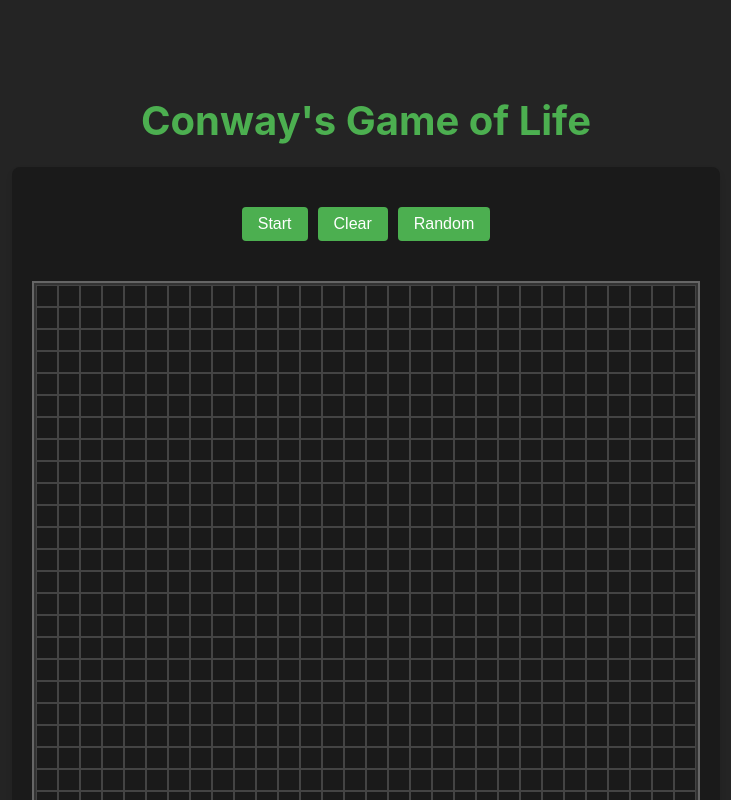
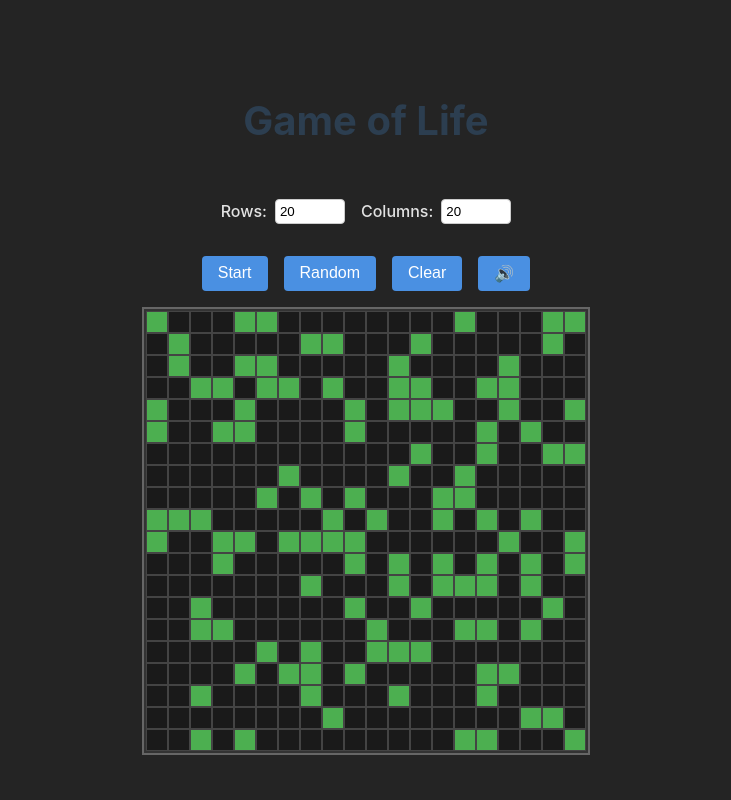
Before and after one commit to andrembpontes/game-of-life, a React (Vite) app: page / in a window 1280 px wide. Shown: the top 800 px of the page, without its empty margins (274-1005 px from the left). Built offline with nearby package versions, Linux system fonts and the light colour scheme.

Commit message:
add custom grid, sound effects

```diff
--- a/src/App.css
+++ b/src/App.css
@@ -1,5 +1,5 @@
 .app {
-  max-width: 1280px;
+  max-width: 1200px;
   margin: 0 auto;
   padding: 2rem;
   text-align: center;
@@ -8,10 +8,10 @@
   align-items: center;
 }
 
-h1 {
+.app h1 {
   font-size: 2.5em;
-  margin-bottom: 1rem;
-  color: #4CAF50;
+  margin-bottom: 2rem;
+  color: #2c3e50;
 }
 
 .game-container {
@@ -24,3 +24,18 @@ h1 {
   border-radius: 8px;
   box-shadow: 0 4px 6px rgba(0, 0, 0, 0.1);
 }
+
+@media (max-width: 768px) {
+  .app {
+    padding: 1rem;
+  }
+
+  .game-controls {
+    flex-wrap: wrap;
+  }
+
+  .grid-size-controls {
+    flex-direction: column;
+    align-items: center;
+  }
+}
--- a/src/App.jsx
+++ b/src/App.jsx
@@ -1,69 +1,108 @@
-import { useState, useCallback, useRef } from 'react'
-import GameGrid from './components/GameGrid'
-import GameControls from './components/GameControls'
-import { calculateNextGeneration, generateRandomGrid } from './utils/gameLogic'
-import './App.css'
+import { useState, useCallback, useEffect } from 'react';
+import GameGrid from './components/GameGrid';
+import GameControls from './components/GameControls';
+import GridSizeControls from './components/GridSizeControls';
+import { calculateNextGeneration, generateRandomGrid } from './utils/gameLogic';
+import soundEffects from './utils/soundEffects';
+import './App.css';
 
 function App() {
-  const [grid, setGrid] = useState(() => Array(30).fill().map(() => Array(30).fill(false)));
+  const [rows, setRows] = useState(20);
+  const [cols, setCols] = useState(20);
+  const [grid, setGrid] = useState(() => generateRandomGrid(rows, cols));
   const [isRunning, setIsRunning] = useState(false);
-  const runningRef = useRef(isRunning);
-  runningRef.current = isRunning;
+  const [isMuted, setIsMuted] = useState(false);
 
-  const runSimulation = useCallback(() => {
-    if (!runningRef.current) {
-      return;
+  const handleSizeChange = useCallback((newRows, newCols) => {
+    setRows(newRows);
+    setCols(newCols);
+    setGrid(generateRandomGrid(newRows, newCols));
+    setIsRunning(false);
+  }, []);
+
+  const toggleMute = useCallback(() => {
+    const newMutedState = soundEffects.toggleMute();
+    setIsMuted(newMutedState);
+  }, []);
+
+  const nextGeneration = useCallback(() => {
+    setGrid(prevGrid => {
+      const nextGrid = calculateNextGeneration(prevGrid);
+
+      // Play sounds based on cell changes
+      if (!isMuted) {
+        let births = 0;
+        let deaths = 0;
+
+        for (let i = 0; i < prevGrid.length; i++) {
+          for (let j = 0; j < prevGrid[0].length; j++) {
+            if (!prevGrid[i][j] && nextGrid[i][j]) births++;
+            if (prevGrid[i][j] && !nextGrid[i][j]) deaths++;
+          }
         }
 
-    setGrid(prevGrid => calculateNextGeneration(prevGrid));
-    setTimeout(runSimulation, 100);
+        if (births > 0) soundEffects.playBirth();
+        if (deaths > 0) soundEffects.playDeath();
+      }
+
+      return nextGrid;
+    });
+  }, [isMuted]);
+
+  const toggleRunning = useCallback(() => {
+    setIsRunning(prev => !prev);
   }, []);
 
-  const handleStart = () => {
-    setIsRunning(true);
-    runningRef.current = true;
-    runSimulation();
-  };
+  const resetGrid = useCallback(() => {
+    setGrid(generateRandomGrid(rows, cols));
+    setIsRunning(false);
+  }, [rows, cols]);
 
-  const handleStop = () => {
+  const clearGrid = useCallback(() => {
+    setGrid(Array(rows).fill().map(() => Array(cols).fill(false)));
     setIsRunning(false);
-    runningRef.current = false;
-  };
+  }, [rows, cols]);
 
-  const handleClear = () => {
-    setGrid(Array(30).fill().map(() => Array(30).fill(false)));
-  };
-
-  const handleRandom = () => {
-    setGrid(generateRandomGrid(30, 30));
-  };
-
-  const handleCellToggle = useCallback((row, col) => {
-    setGrid(prevGrid => {
-      const newGrid = prevGrid.map(arr => [...arr]);
+  const toggleCell = useCallback((row, col) => {
+    if (!isRunning) {
+      setGrid(prev => {
+        const newGrid = prev.map(arr => [...arr]);
         newGrid[row][col] = !newGrid[row][col];
         return newGrid;
       });
-  }, []);
+    }
+  }, [isRunning]);
+
+  useEffect(() => {
+    let intervalId;
+    if (isRunning) {
+      intervalId = setInterval(nextGeneration, 100);
+    }
+    return () => clearInterval(intervalId);
+  }, [isRunning, nextGeneration]);
 
   return (
     <div className="app">
-      <h1>Conway's Game of Life</h1>
-      <div className="game-container">
+      <h1>Game of Life</h1>
+      <GridSizeControls
+        rows={rows}
+        cols={cols}
+        onSizeChange={handleSizeChange}
+      />
       <GameControls
         isRunning={isRunning}
-          onStart={handleStart}
-          onStop={handleStop}
-          onClear={handleClear}
-          onRandom={handleRandom}
+        isMuted={isMuted}
+        onToggleRunning={toggleRunning}
+        onReset={resetGrid}
+        onClear={clearGrid}
+        onToggleMute={toggleMute}
       />
       <GameGrid
         grid={grid}
-          onCellToggle={handleCellToggle}
+        onToggleCell={toggleCell}
       />
     </div>
-    </div>
-  )
+  );
 }
 
-export default App
+export default App;
--- a/src/components/GameControls.jsx
+++ b/src/components/GameControls.jsx
@@ -1,15 +1,20 @@
 import '../styles/GameControls.css';
 
-const GameControls = ({ isRunning, onStart, onStop, onClear, onRandom }) => {
+const GameControls = ({ isRunning, isMuted, onToggleRunning, onReset, onClear, onToggleMute }) => {
   return (
     <div className="game-controls">
-      {!isRunning ? (
-        <button onClick={onStart}>Start</button>
-      ) : (
-        <button onClick={onStop}>Stop</button>
-      )}
-      <button onClick={onClear}>Clear</button>
-      <button onClick={onRandom}>Random</button>
+      <button onClick={onToggleRunning}>
+        {isRunning ? 'Stop' : 'Start'}
+      </button>
+      <button onClick={onReset}>
+        Random
+      </button>
+      <button onClick={onClear}>
+        Clear
+      </button>
+      <button onClick={onToggleMute} className={isMuted ? 'muted' : ''}>
+        {isMuted ? '🔇' : '🔊'}
+      </button>
     </div>
   );
 };
--- /dev/null
+++ b/src/components/GridSizeControls.jsx
@@ -0,0 +1,39 @@
+import '../styles/GridSizeControls.css';
+
+const GridSizeControls = ({ rows, cols, onSizeChange }) => {
+  const handleChange = (dimension, value) => {
+    const size = parseInt(value, 10);
+    if (size >= 3 && size <= 100) {
+      onSizeChange(dimension === 'rows' ? size : rows, dimension === 'cols' ? size : cols);
+    }
+  };
+
+  return (
+    <div className="grid-size-controls">
+      <div className="size-control">
+        <label htmlFor="rows">Rows:</label>
+        <input
+          type="number"
+          id="rows"
+          min="3"
+          max="100"
+          value={rows}
+          onChange={(e) => handleChange('rows', e.target.value)}
+        />
+      </div>
+      <div className="size-control">
+        <label htmlFor="cols">Columns:</label>
+        <input
+          type="number"
+          id="cols"
+          min="3"
+          max="100"
+          value={cols}
+          onChange={(e) => handleChange('cols', e.target.value)}
+        />
+      </div>
+    </div>
+  );
+};
+
+export default GridSizeControls;
--- a/src/styles/GameControls.css
+++ b/src/styles/GameControls.css
@@ -1,25 +1,29 @@
 .game-controls {
-  margin: 20px 0;
   display: flex;
-  gap: 10px;
+  gap: 1rem;
+  margin: 1rem 0;
   justify-content: center;
 }
 
 .game-controls button {
-  padding: 8px 16px;
+  padding: 0.5rem 1rem;
   font-size: 1rem;
-  cursor: pointer;
-  background-color: #4CAF50;
-  color: white;
   border: none;
   border-radius: 4px;
-  transition: background-color 0.2s ease;
+  background-color: #4a90e2;
+  color: white;
+  cursor: pointer;
+  transition: background-color 0.2s;
 }
 
 .game-controls button:hover {
-  background-color: #45a049;
+  background-color: #357abd;
 }
 
-.game-controls button:active {
-  background-color: #3d8b40;
+.game-controls button.muted {
+  background-color: #e74c3c;
 }
+
+.game-controls button.muted:hover {
+  background-color: #c0392b;
+}
--- /dev/null
+++ b/src/styles/GridSizeControls.css
@@ -0,0 +1,22 @@
+.grid-size-controls {
+  display: flex;
+  gap: 1rem;
+  margin: 1rem 0;
+}
+
+.size-control {
+  display: flex;
+  align-items: center;
+  gap: 0.5rem;
+}
+
+.size-control input {
+  width: 60px;
+  padding: 0.25rem;
+  border: 1px solid #ccc;
+  border-radius: 4px;
+}
+
+.size-control label {
+  font-weight: 500;
+}
--- /dev/null
+++ b/src/utils/soundEffects.js
@@ -0,0 +1,48 @@
+class SoundEffects {
+  constructor() {
+    this.audioContext = null;
+    this.isMuted = false;
+  }
+
+  initialize() {
+    if (!this.audioContext) {
+      this.audioContext = new (window.AudioContext || window.webkitAudioContext)();
+    }
+  }
+
+  toggleMute() {
+    this.isMuted = !this.isMuted;
+    return this.isMuted;
+  }
+
+  playBirth() {
+    if (this.isMuted) return;
+    this.initialize();
+    this.playTone(440, 0.1); // A4 note
+  }
+
+  playDeath() {
+    if (this.isMuted) return;
+    this.initialize();
+    this.playTone(220, 0.1); // A3 note
+  }
+
+  playTone(frequency, duration) {
+    const oscillator = this.audioContext.createOscillator();
+    const gainNode = this.audioContext.createGain();
+
+    oscillator.connect(gainNode);
+    gainNode.connect(this.audioContext.destination);
+
+    oscillator.type = 'sine';
+    oscillator.frequency.value = frequency;
+
+    gainNode.gain.setValueAtTime(0.1, this.audioContext.currentTime);
+    gainNode.gain.exponentialRampToValueAtTime(0.01, this.audioContext.currentTime + duration);
+
+    oscillator.start();
+    oscillator.stop(this.audioContext.currentTime + duration);
+  }
+}
+
+export default new SoundEffects();
```
Lines whose indentation alone changed are shown as unchanged.
